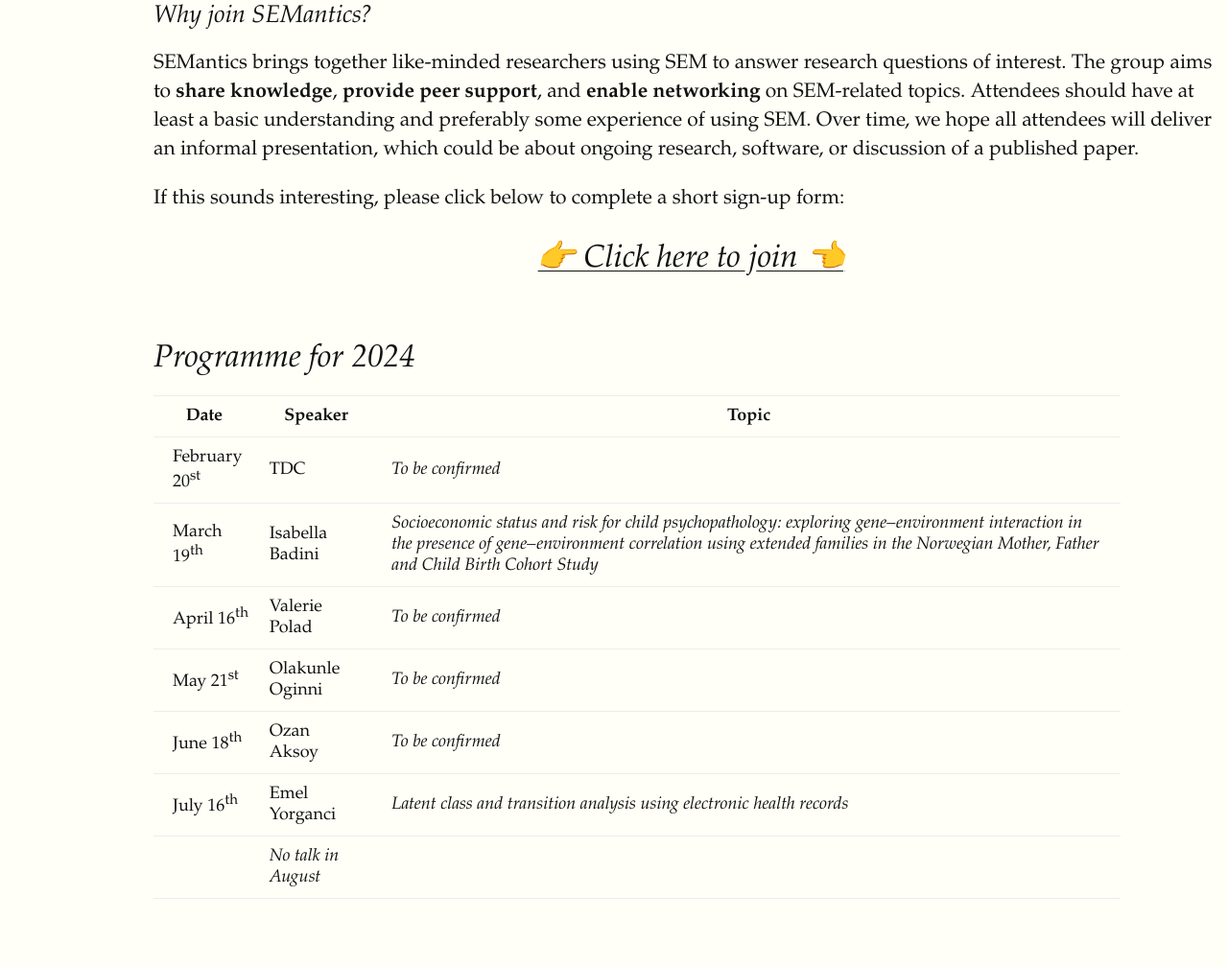
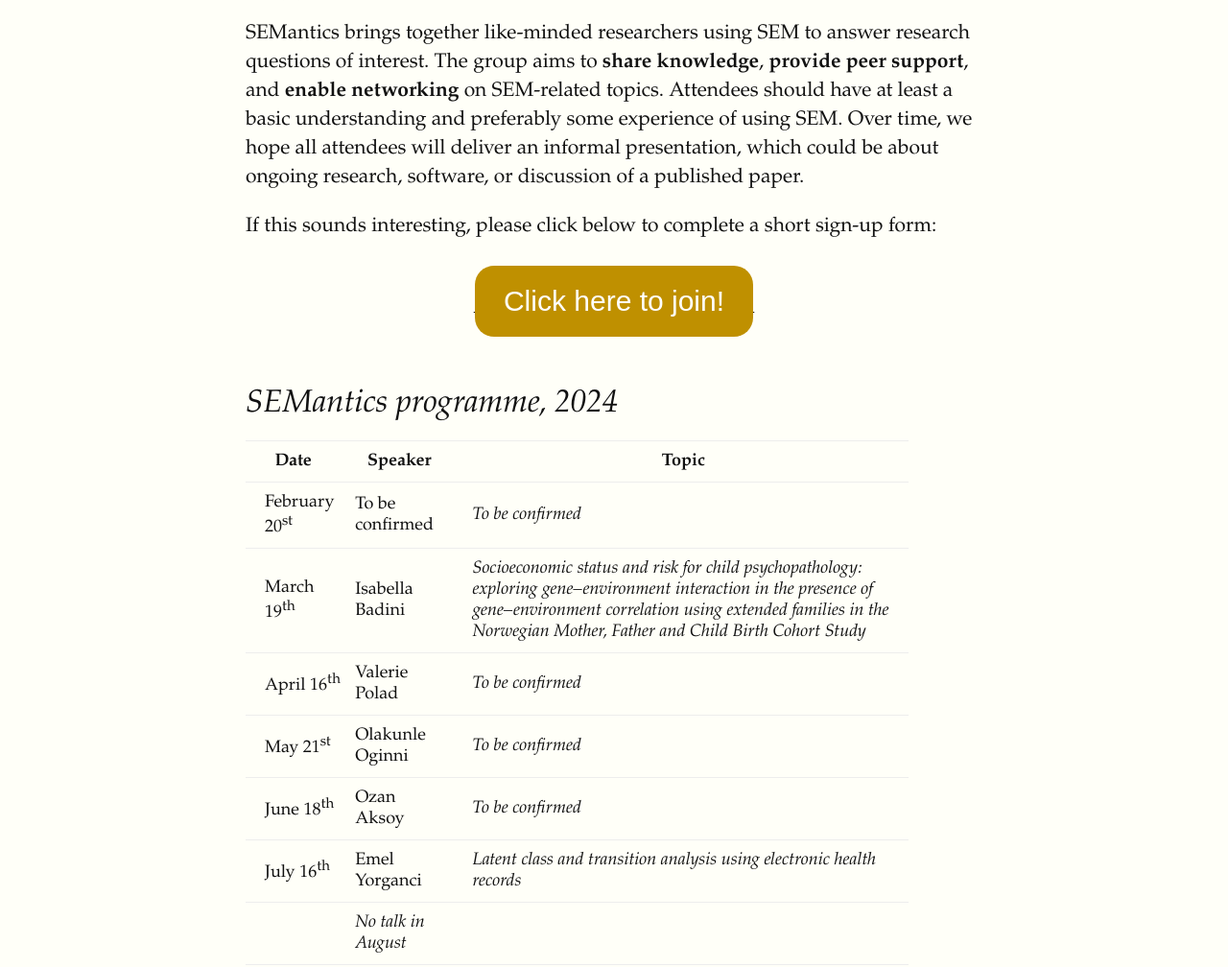
Before and after one commit to ewancarr/semantics, a plain HTML site: page index.html in a window 1280 px wide. Shown: the part 915-1923 px from the top of the page at 96% size. Before the commit the page ends 1878 px from the top, so only its background shows below. Drawn offline with Linux system fonts and the light colour scheme; a web font is replaced by a local one.

Commit message:
Add button

```diff
--- a/index.html
+++ b/index.html
@@ -43,13 +43,15 @@
 
         <p>If this sounds interesting, please click below to complete a short sign-up form:</p>
 
-        <center>
-            <h2><a href="https://forms.office.com/Pages/ResponsePage.aspx?id=FM9wg_MWFky4PHJAcWVDVmVwT-9m0b5GoJv34ajs_WpUQUdMM0VWVFJSNEM3WktJS05BRTZXQ1pJSS4u">👉 Click here to join 👈</a></h2>
-        </center>
+        <div class="wrapper">
+            <a href="https://forms.office.com/Pages/ResponsePage.aspx?id=FM9wg_MWFky4PHJAcWVDVmVwT-9m0b5GoJv34ajs_WpUQUdMM0VWVFJSNEM3WktJS05BRTZXQ1pJSS4u">
+                <button class="button">Click here to join!</button>
+            </a>
+        </div>
 
         <br>
 
-    <h2>Programme for 2024</h2>
+        <h2>SEMantics programme, 2024</h2>
 
     <table class="fullwidth">
         <thead>
@@ -62,7 +64,7 @@
         <tbody>
             <tr>
                 <td>February 20<sup>st</sup></td>
-                <td>TDC</td>
+                <td>To be confirmed</td>
                 <td><i>To be confirmed</i></td>
             </tr>
             <tr>
--- a/tufte.css
+++ b/tufte.css
@@ -45,14 +45,15 @@ html {
 }
 
 body {
-    width: 87.5%;
+    /* width: 87.5%; */
+    width: 60%;
     margin-left: auto;
     margin-right: auto;
-    padding-left: 12.5%;
+    /* padding-left: 12.5%; */
     font-family: et-book, Palatino, "Palatino Linotype", "Palatino LT STD", "Book Antiqua", Georgia, serif;
     background-color: #fffff8;
     color: #111;
-    max-width: 1400px;
+    max-width: 1000px;
     counter-reset: sidenote-counter;
 }
 
@@ -183,7 +184,7 @@ blockquote footer {
 section > p,
 section > footer,
 section > table {
-    width: 55%;
+    width: 75%;
 }
 
 /* 50 + 5 == 55, to be the same width as paragraph */
@@ -514,3 +515,28 @@ label.margin-toggle:not(.sidenote-number) {
         width: 100%;
     }
 }
+
+.button {
+  background-color: #bf9000;
+  border: none;
+  color: white;
+  padding: 20px 30px;
+  text-align: center;
+  border-radius: 20px;
+  text-decoration: none;
+  display: inline-block;
+  font-size: 30px;
+  margin: 4px 2px;
+  cursor: pointer;
+  -webkit-transition-duration: 0.4s; /* Safari */
+  transition-duration: 0.4s;
+}
+
+.wrapper {
+    text-align: center;
+}
+
+.button:hover {
+  box-shadow: 0 12px 16px 0 rgba(0,0,0,0.54),
+              0 17px 50px 0 rgba(0,0,0,0.19);
+}
```
